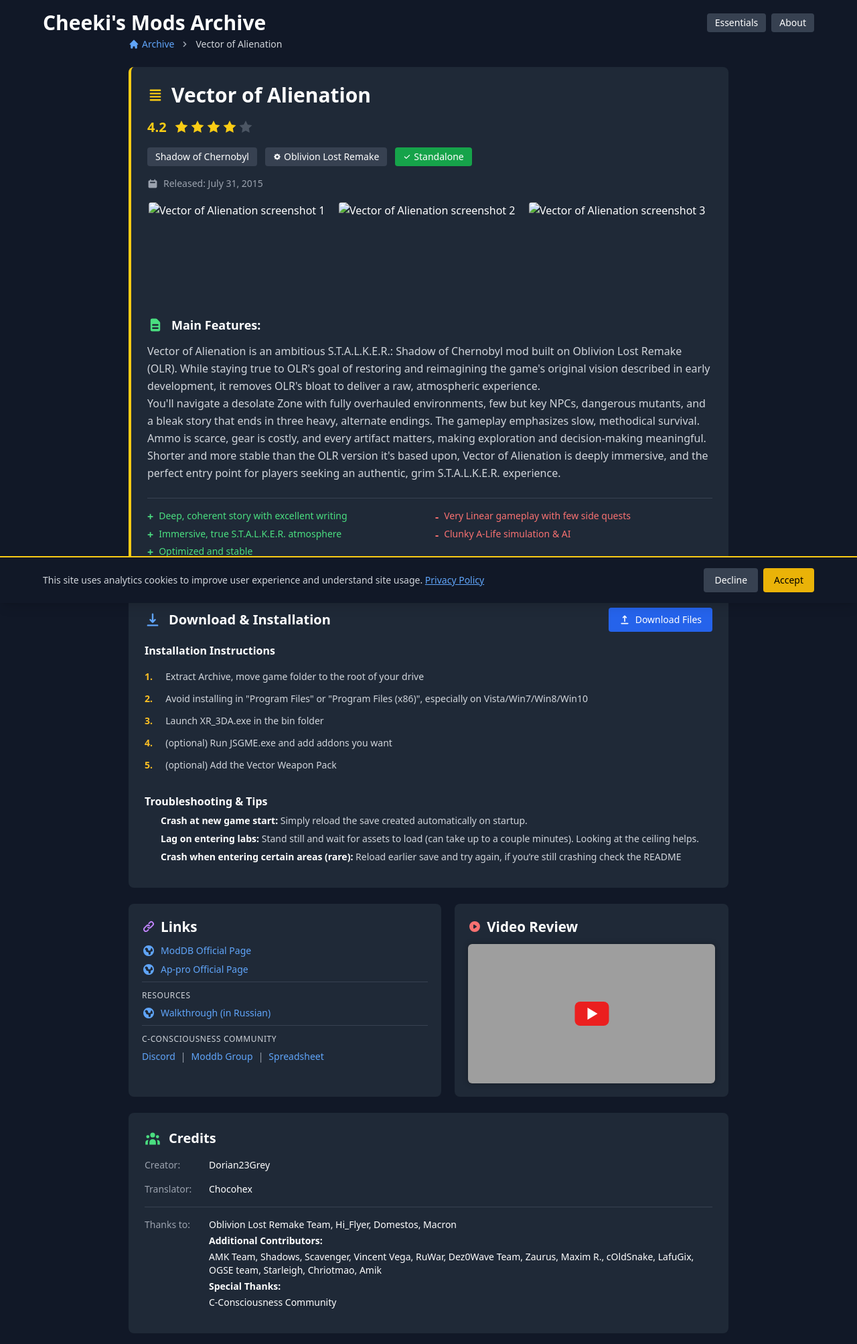
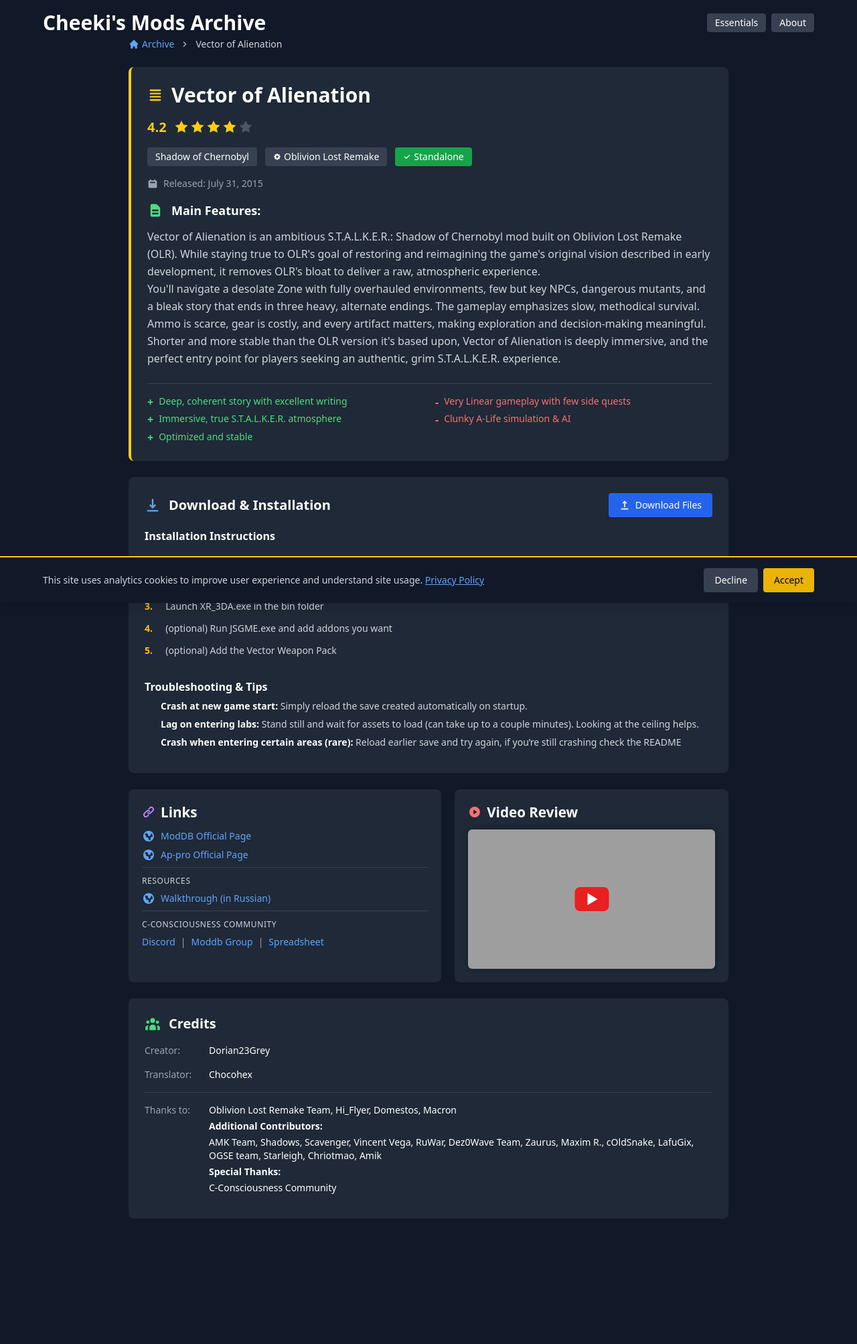
Before and after one commit to Cheekitos/CSMA, a Jekyll site: the page built from _mods/vector-of-alienation.md, in a window 1280 px wide. Shown: the whole page at 67% size. Built offline with Jekyll 4.4.1, drawn with Linux system fonts in a browser that asks for light colours; nearby versions of some CDN libraries; after the commit the page ends 1835 px from its top, so only the background shows below that; grey boxes are pictures that could not be loaded.

Commit message:
Update vector-of-alienation.md

```diff
--- a/_mods/vector-of-alienation.md
+++ b/_mods/vector-of-alienation.md
@@ -9,13 +9,6 @@
 release_date: "2015-07-31"
 short_description: "A deep sci-fi thriller that reimagines S.T.A.L.K.E.R.'s 2004 original storyline. Fully overhauled environments, well crafted plotlines and alternate endings, with a tense, atmospheric journey through a lonelier, more mysterious Zone."
 description: "Vector of Alienation is an ambitious S.T.A.L.K.E.R.: Shadow of Chernobyl mod built on Oblivion Lost Remake (OLR). While staying true to OLR's goal of restoring and reimagining the game's original vision described in early development, it removes OLR's bloat to deliver a raw, atmospheric experience.<br> You'll navigate a desolate Zone with fully overhauled environments, few but key NPCs, dangerous mutants, and a bleak story that ends in three heavy, alternate endings. The gameplay emphasizes slow, methodical survival. Ammo is scarce, gear is costly, and every artifact matters, making exploration and decision-making meaningful. <br> Shorter and more stable than the OLR version it's based upon, Vector of Alienation is deeply immersive, and the perfect entry point for players seeking an authentic, grim S.T.A.L.K.E.R. experience."
-
-# IMAGE GALLERY SECTION
-gallery_images:
-  - "screenshot01.jpg"
-  - "screenshot02.jpg"
-  - "screenshot03.jpg"
-  - "screenshot04.jpg"
 
 # SEO ENHANCEMENT SECTION
 seo_title: "Vector of Alienation - Download & Install Guide | Cheeki's S.T.A.L.K.E.R. Mods Archive"
```
